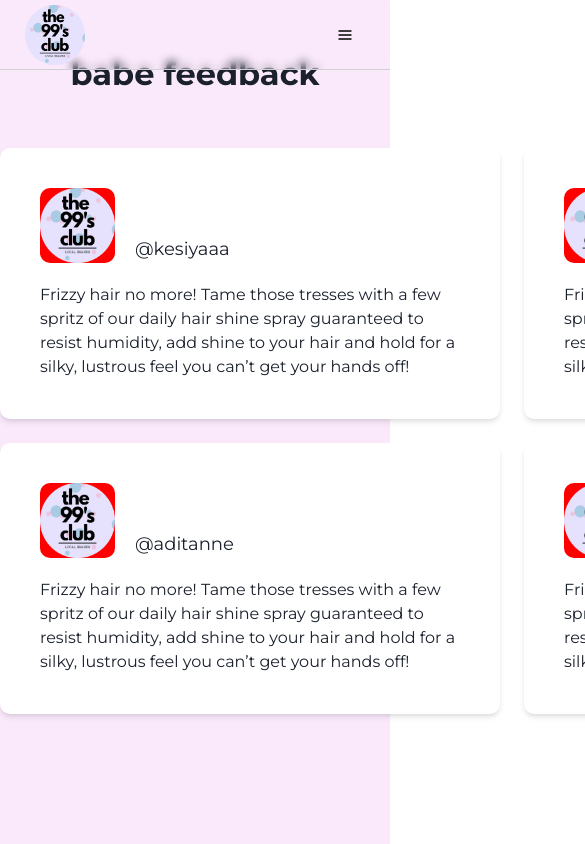
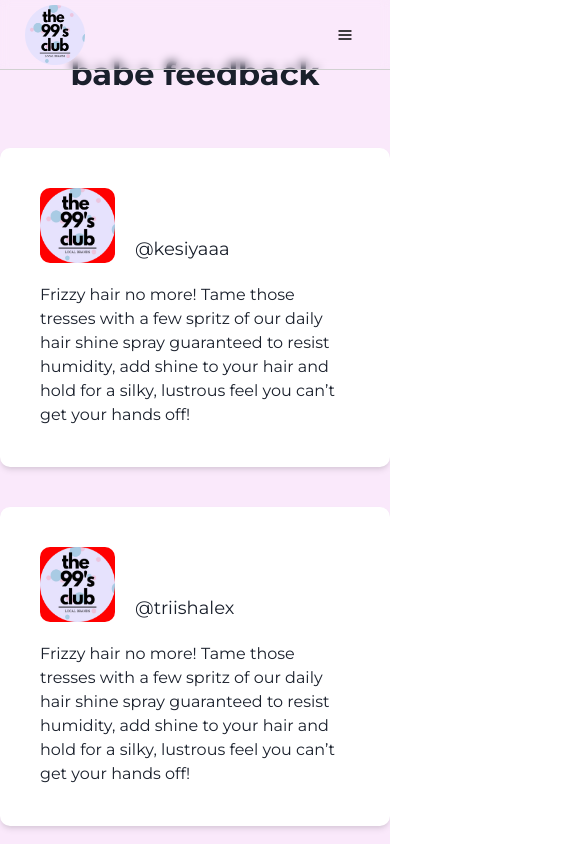
Before and after one commit to carlomigueldy/the99sclub, a Next.js app: page /feedback in a window 390 px wide. Shown: the top 844 px of the page, 585 px wide, since content can reach past the window. Built offline with nearby package versions, Linux system fonts and the light colour scheme; a web font is replaced by a local one.

Commit message:
Responsive feedback page

```diff
--- a/pages/feedback.tsx
+++ b/pages/feedback.tsx
@@ -5,6 +5,7 @@ import {
   Grid,
   GridItem,
   Image,
+  SimpleGrid,
   Text,
 } from "@chakra-ui/react";
 import { Footer } from "../components/Footer";
@@ -59,17 +60,27 @@ export default function Feedback() {
         <Text align="center" fontWeight="bold" fontSize="32px">
           babe feedback
         </Text>
-        <Grid
+        <SimpleGrid
           marginTop={50}
           marginBottom={50}
-          templateColumns="repeat(2, 1fr)"
-          gap={6}
+          columns={{
+            base: 1,
+            sm: 1,
+            md: 2,
+            lg: 2,
+            xl: 2,
+            "2xl": 2,
+          }}
+          spacing={10}
+          // templateColumns="repeat(2, 1fr)"
+          // gap={6}
         >
           {FEEDBACKS.map((feedback, index) => {
             return (
               <Center key={index}>
                 <GridItem
                   minHeight={200}
+                  height="100%"
                   width={500}
                   borderRadius="10px"
                   boxShadow="md"
@@ -93,7 +104,7 @@ export default function Feedback() {
               </Center>
             );
           })}
-        </Grid>
+        </SimpleGrid>
       </Box>
 
       <Footer />
```
